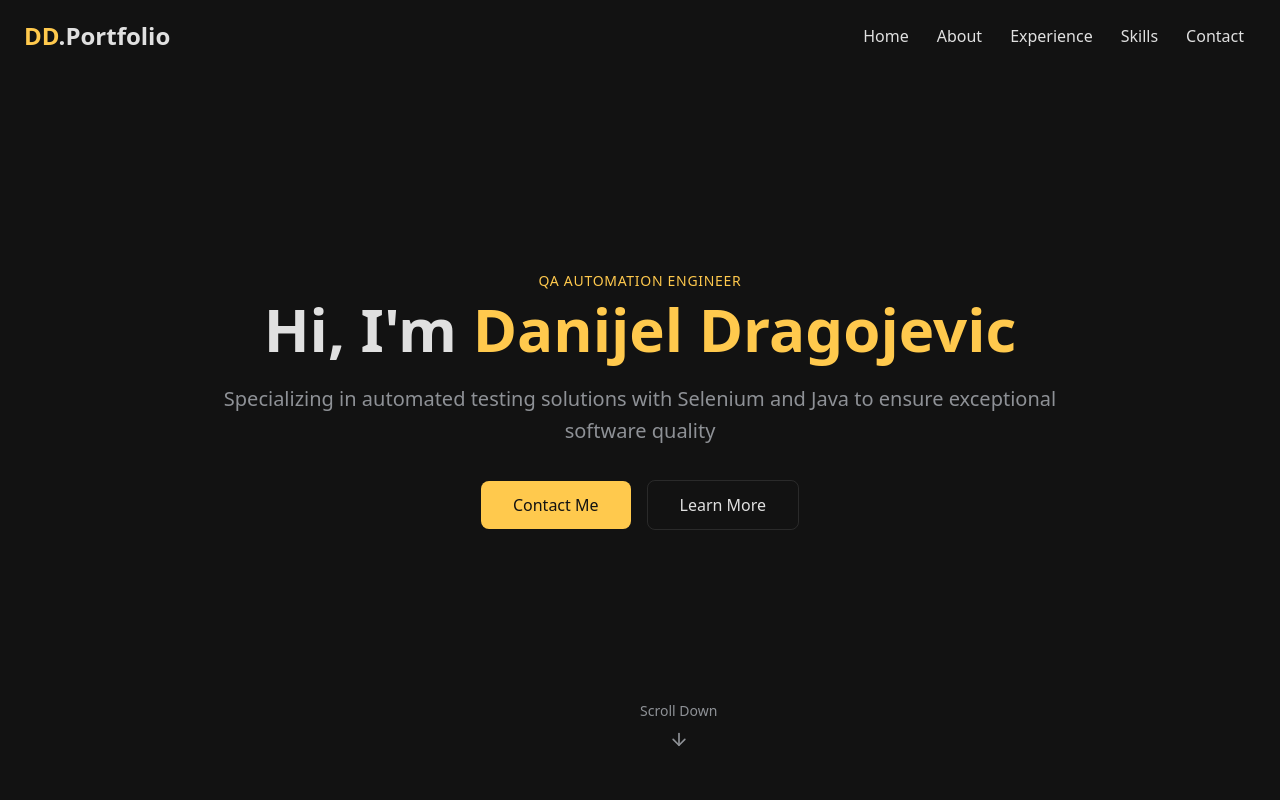
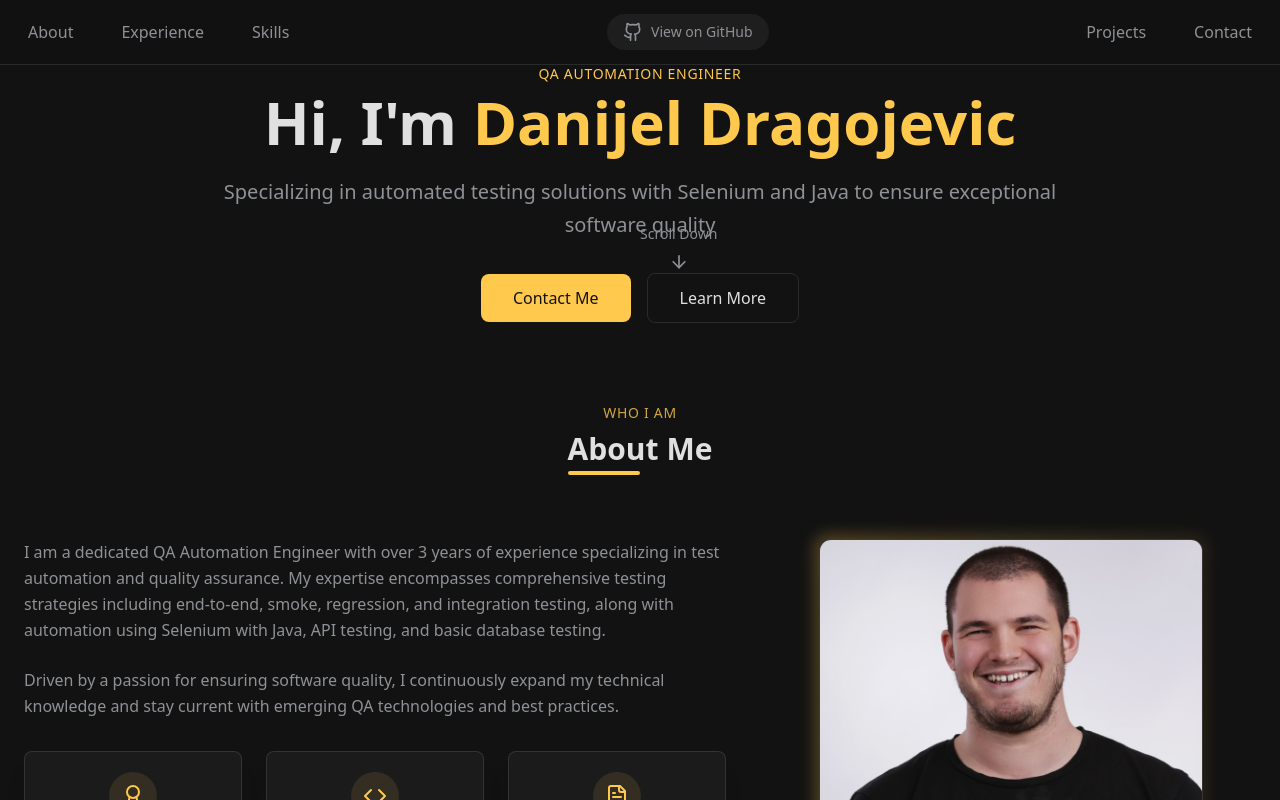
Before and after one commit to danijeldragojevic/portfolio, a React (Vite) app: page / in a window 1280 px wide. Shown: the top 800 px of the page. Built offline with nearby package versions, Linux system fonts and the light colour scheme.

Commit message:
Add github link and fix mobile view

```diff
--- /dev/null
+++ b/src/components/Header.tsx
@@ -0,0 +1,118 @@
+import React, { useState } from "react";
+import { Github, X } from "lucide-react";
+
+const Header = () => {
+  const [isMobileMenuOpen, setIsMobileMenuOpen] = useState(false);
+
+  const navLinks = [
+    { href: "#about", text: "About" },
+    { href: "#experience", text: "Experience" },
+    { href: "#skills", text: "Skills" },
+    { href: "#projects", text: "Projects" },
+    { href: "#contact", text: "Contact" },
+  ];
+
+  return (
+    <>
+      <header className="w-full bg-darkBg/80 backdrop-blur-sm border-b border-white/10 fixed top-0 left-0 z-[100]">
+        <div className="container mx-auto px-4 h-16">
+          <nav className="h-full flex items-center justify-between">
+            {/* Left navigation links */}
+            <div className="hidden md:flex items-center gap-6">
+              {navLinks.slice(0, Math.ceil(navLinks.length / 2)).map((link) => (
+                <a
+                  key={link.href}
+                  href={link.href}
+                  className="text-darkSubtle hover:text-highlight transition-colors nav-link"
+                >
+                  {link.text}
+                </a>
+              ))}
+            </div>
+
+            {/* Centered GitHub button */}
+            <div className="flex-shrink-0 mx-4">
+              <a
+                href="https://github.com/danijeldragojevic/portfolio"
+                target="_blank"
+                rel="noopener noreferrer"
+                className="flex items-center gap-2 px-4 py-2 bg-darkCard rounded-full hover:bg-darkCard/80 transition-colors group relative z-[101] cursor-pointer"
+                aria-label="View project on GitHub"
+              >
+                <Github
+                  size={20}
+                  className="text-darkSubtle group-hover:text-highlight transition-colors"
+                />
+                <span className="text-sm font-medium text-darkSubtle group-hover:text-highlight transition-colors hidden sm:inline">
+                  View on GitHub
+                </span>
+                <span className="text-sm font-medium text-darkSubtle group-hover:text-highlight transition-colors sm:hidden">
+                  GitHub
+                </span>
+              </a>
+            </div>
+
+            {/* Right navigation links */}
+            <div className="hidden md:flex items-center gap-6">
+              {navLinks.slice(Math.ceil(navLinks.length / 2)).map((link) => (
+                <a
+                  key={link.href}
+                  href={link.href}
+                  className="text-darkSubtle hover:text-highlight transition-colors nav-link"
+                >
+                  {link.text}
+                </a>
+              ))}
+            </div>
+
+            {/* Mobile menu button - shown on small screens */}
+            <button className="md:hidden text-darkSubtle hover:text-highlight">
+              <svg
+                xmlns="http://www.w3.org/2000/svg"
+                className="h-6 w-6"
+                fill="none"
+                viewBox="0 0 24 24"
+                stroke="currentColor"
+              >
+                <path
+                  strokeLinecap="round"
+                  strokeLinejoin="round"
+                  strokeWidth={2}
+                  d="M4 6h16M4 12h16M4 18h16"
+                />
+              </svg>
+            </button>
+          </nav>
+        </div>
+      </header>
+
+      {/* Mobile menu overlay */}
+      {isMobileMenuOpen && (
+        <div className="fixed inset-0 bg-darkBg/95 z-[200] md:hidden">
+          <div className="container mx-auto px-4 py-6">
+            <button
+              onClick={() => setIsMobileMenuOpen(false)}
+              className="absolute top-5 right-5 text-darkSubtle hover:text-highlight"
+            >
+              <X size={24} />
+            </button>
+            <div className="flex flex-col items-center gap-6 mt-16">
+              {navLinks.map((link) => (
+                <a
+                  key={link.href}
+                  href={link.href}
+                  onClick={() => setIsMobileMenuOpen(false)}
+                  className="text-lg text-darkSubtle hover:text-highlight transition-colors"
+                >
+                  {link.text}
+                </a>
+              ))}
+            </div>
+          </div>
+        </div>
+      )}
+    </>
+  );
+};
+
+export default Header;
--- a/src/pages/Index.tsx
+++ b/src/pages/Index.tsx
@@ -8,6 +8,7 @@ import Footer from "@/components/Footer";
 import ScrollToTop from "@/components/ScrollToTop";
 import { toast } from "sonner";
 import { ArrowDown, X } from "lucide-react";
+import Header from "@/components/Header";
 
 const Index = () => {
   useEffect(() => {
@@ -70,23 +71,9 @@ const Index = () => {
   }, []);
 
   return (
-    <div className="min-h-screen bg-darkBg text-darkText">
-      <Navbar />
-
-      {/* Hero Section */}
-      <section id="home" className="h-screen relative flex items-center">
-        <div className="absolute inset-0 bg-gradient-to-b from-darkBg to-darkCard -z-10"></div>
-        <div className="absolute inset-0 overflow-hidden -z-20">
-          <div className="absolute -inset-[10%] opacity-30">
-            {/* Animation pattern */}
-            <div className="absolute top-1/4 left-1/4 w-96 h-96 bg-highlight/20 rounded-full filter blur-[100px] animate-pulse"></div>
-            <div
-              className="absolute top-1/3 right-1/4 w-64 h-64 bg-highlight/10 rounded-full filter blur-[80px] animate-pulse"
-              style={{ animationDelay: "1s" }}
-            ></div>
-          </div>
-        </div>
-
+    <div className="relative">
+      <Header />
+      <main className="pt-16 relative z-[1]">
         <div className="container mx-auto px-6">
           <div className="max-w-4xl mx-auto text-center">
             <p
@@ -140,7 +127,7 @@ const Index = () => {
           <span className="text-sm mb-2">Scroll Down</span>
           <ArrowDown size={20} />
         </a>
-      </section>
+      </main>
 
       <About />
       <Experience />
```
Also changed, not shown: 2 other files (tests, documents, lock files or other folders).
